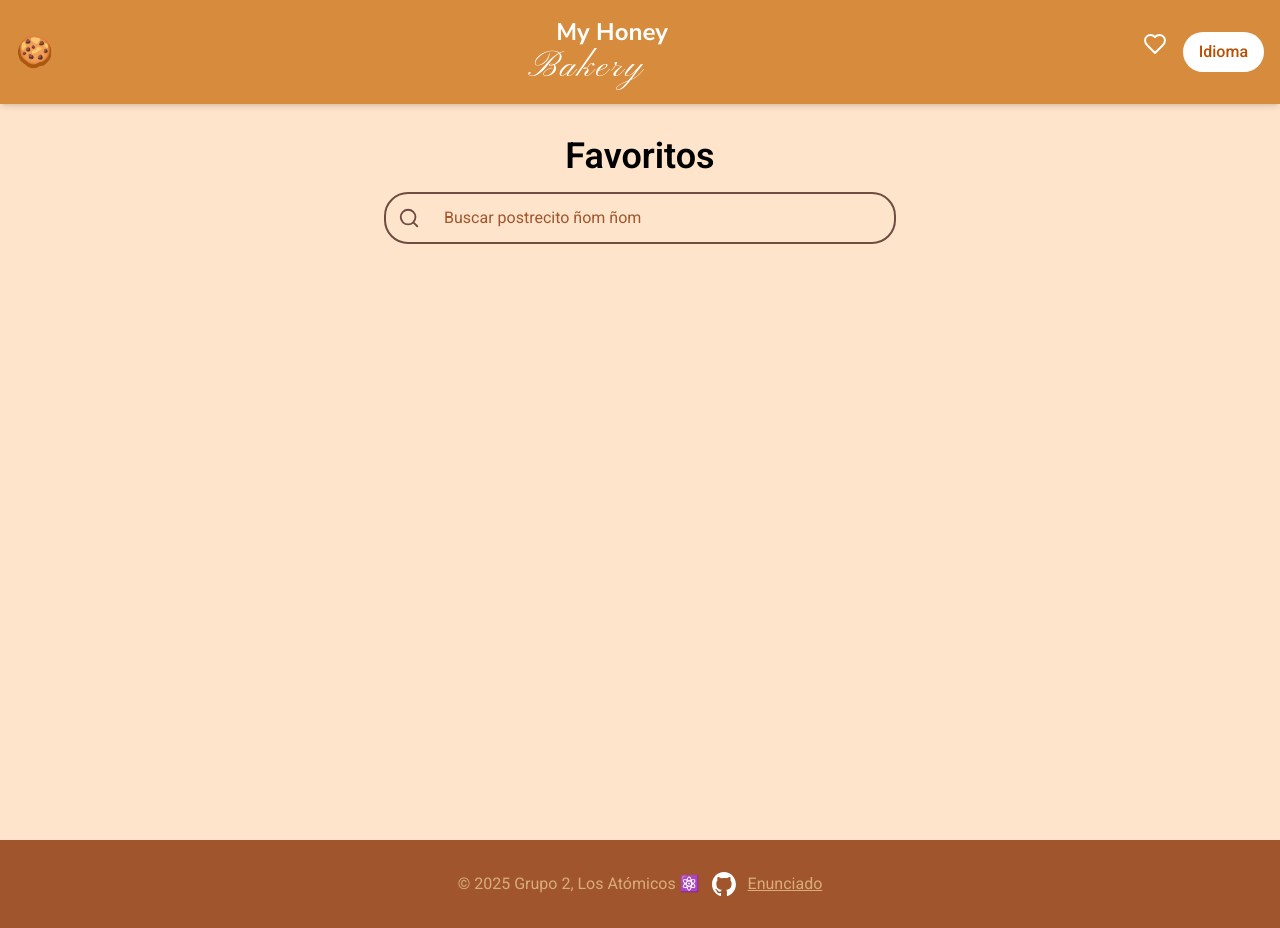
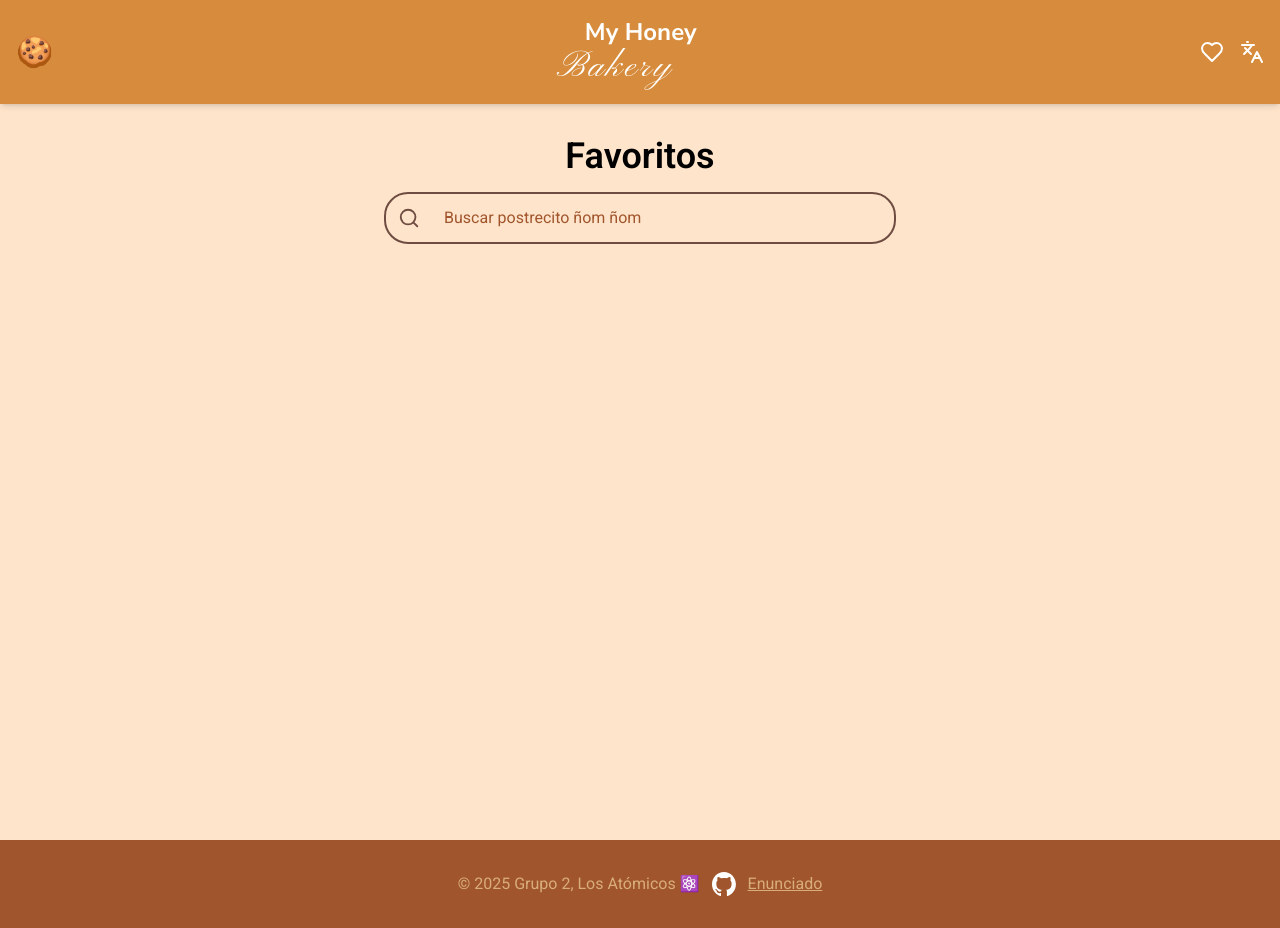
Before and after one commit to braianledantes/tp-react-meal, a React (Vite) app: page /favorites in a window 1280 px wide. Built offline with nearby package versions, Linux system fonts and the light colour scheme.

Commit message:
:art: probando boton

```diff
--- a/src/components/Header/Header.jsx
+++ b/src/components/Header/Header.jsx
@@ -1,7 +1,7 @@
 import React from 'react';
 import { Link } from 'react-router';
 import PATHS from '../../routes/paths';
-import { Heart } from 'lucide-react';
+import { Heart, Languages} from 'lucide-react';
 
 const Header = () => {
     return (
@@ -14,7 +14,7 @@ const Header = () => {
         <nav >
             <ul className="flex gap-4">
                 <li><Link to={PATHS.FAVORITES}><Heart /></Link></li>
-                <li className="bg-white text-amber-700 px-4 py-2 rounded-full font-medium hover:bg-amber-600 hover:text-white transition-colors duration-300"><Link to={PATHS.HOME}>Idioma</Link></li>
+                <li><Link to={PATHS.HOME}><Languages /></Link></li>
             </ul>
         </nav>
       </header>
```
